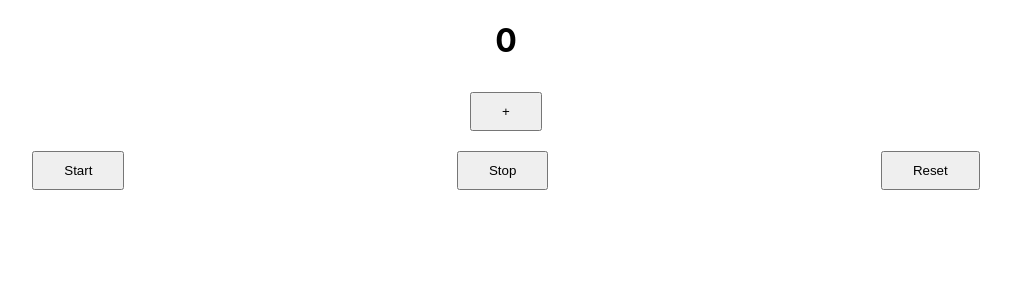
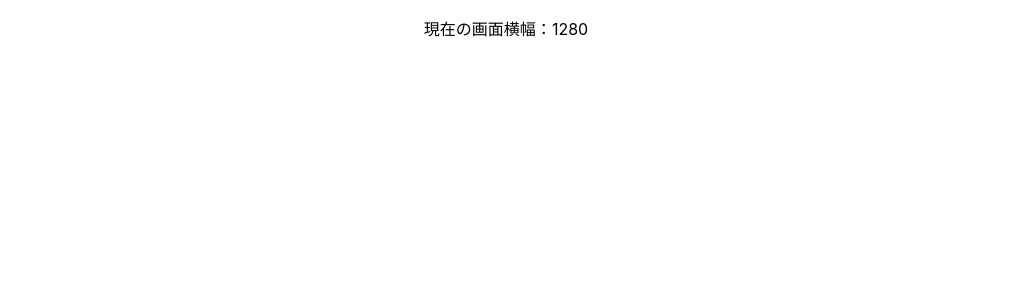
Before and after one commit to sakiko21/sample1, a React (Create React App) app: page / in a window 1280 px wide. Shown: the top 300 px of the page, without its empty margins (134-1145 px from the left). Built offline with nearby package versions, Linux system fonts and the light colour scheme.

Commit message:
画面の横幅のpx数を表示するアプリ完成

```diff
--- a/src/App.js
+++ b/src/App.js
@@ -8,11 +8,12 @@ import CountButton from './components/countButton';
 import TextField from './components/TextField'
 import StopWatch from './components/StopWatch';
 import './components/StopWatch.css'
+import WindowSize from './components/WindowSize'
 
 function App() {
   return (
     <div className="App">
-       <StopWatch />
+       <WindowSize />
     </div>
   );
 }
--- /dev/null
+++ b/src/components/WindowSize.js
@@ -0,0 +1,20 @@
+import { useState, useEffect } from 'react';
+export default function WindowSize(){
+    const [windowWidth, setWindowWidth] = useState(window.innerWidth);
+
+useEffect(() => {
+    const windowResize = () => {
+        setWindowWidth(window.innerWidth);
+    };
+    window.addEventListener('resize', windowResize);
+    return() => {
+        window.removeEventListener('resize', windowResize);
+    };
+    }, []);
+
+    return(
+    <div className="container">
+        <p>現在の画面横幅：{windowWidth}</p>
+    </div>
+    );
+}
```
Also changed, not shown: 1 other file (tests, documents, lock files or other folders).
